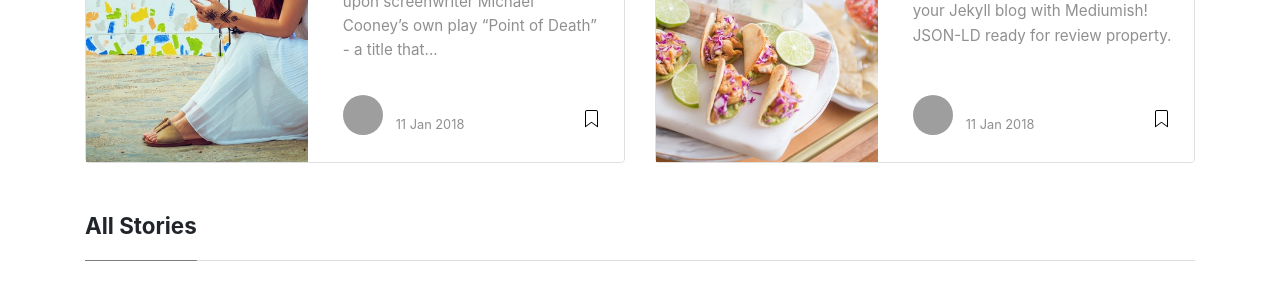
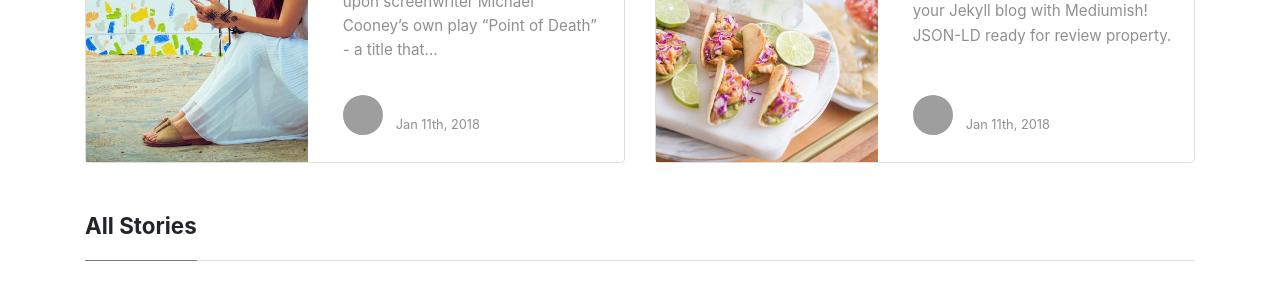
Before and after one commit to joeljfischer/i-love-board-games, a Jekyll site: the page built from index.html, in a window 1280 px wide and 900 px high. Shown: the part 432-718 px from the top of the window. Built offline with Jekyll 4.4.1, drawn with Linux system fonts in a browser that asks for light colours; nearby versions of some CDN libraries; the list of posts is cut into pages by our own code; grey boxes are pictures that could not be loaded.

Commit message:
fix(home): Update date format

```diff
--- a/_includes/featuredbox.html
+++ b/_includes/featuredbox.html
@@ -44,9 +44,8 @@
                                 <span class="author-meta">
                                 <span class="post-name"><a target="_blank" href="{{ author.web }}">{{ author.display_name }}</a></span><br/>
                                 {% endif %}
-                                <span class="post-date">{{ post.date | date_to_string }}</span>
+                                <span class="post-date">{{ post.date | date_to_string: "ordinal", "US" }}</span>
                                 </span>
-                                <span class="post-read-more"><a href="{{ site.baseurl }}/{{ post.url }}" title="Read Story"><svg class="svgIcon-use" width="25" height="25" viewbox="0 0 25 25"><path d="M19 6c0-1.1-.9-2-2-2H8c-1.1 0-2 .9-2 2v14.66h.012c.01.103.045.204.12.285a.5.5 0 0 0 .706.03L12.5 16.85l5.662 4.126a.508.508 0 0 0 .708-.03.5.5 0 0 0 .118-.285H19V6zm-6.838 9.97L7 19.636V6c0-.55.45-1 1-1h9c.55 0 1 .45 1 1v13.637l-5.162-3.668a.49.49 0 0 0-.676 0z" fill-rule="evenodd"></path></svg></a></span>
                                 <div class="clearfix"></div>
                             </div>
                         </div>
```
